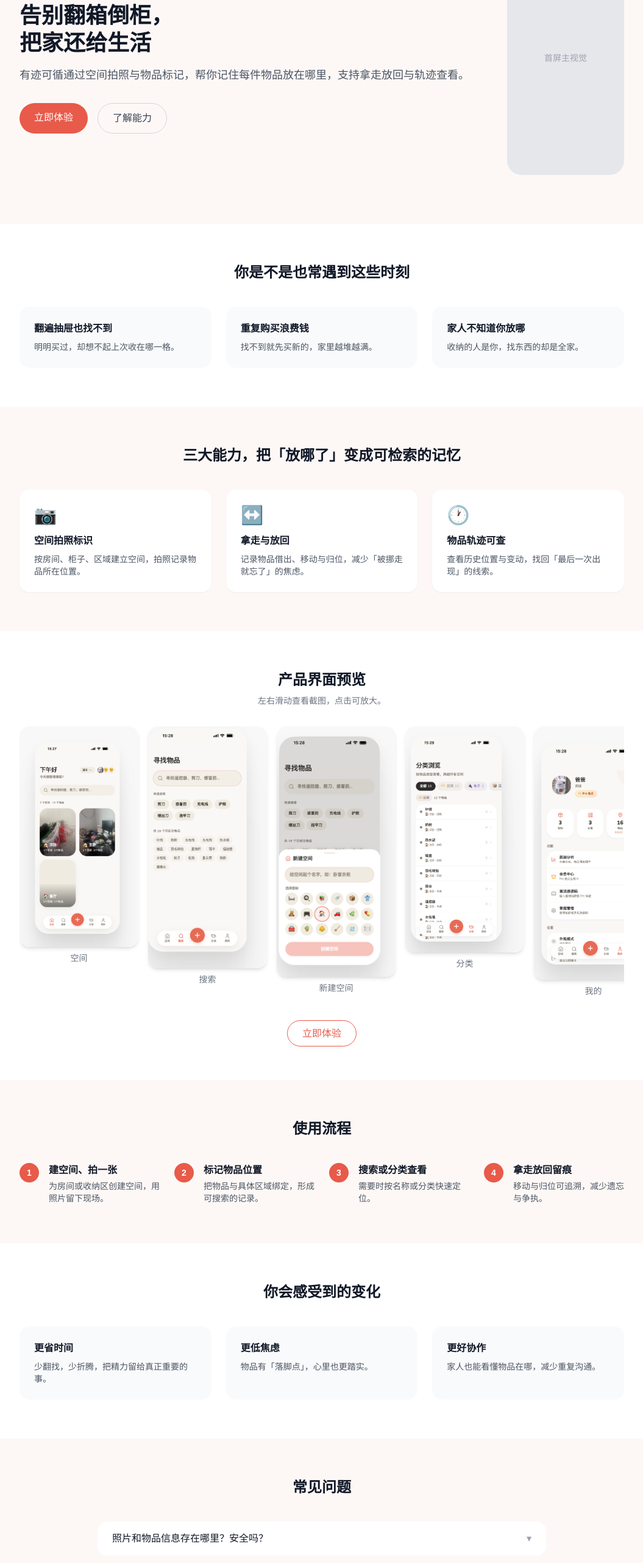
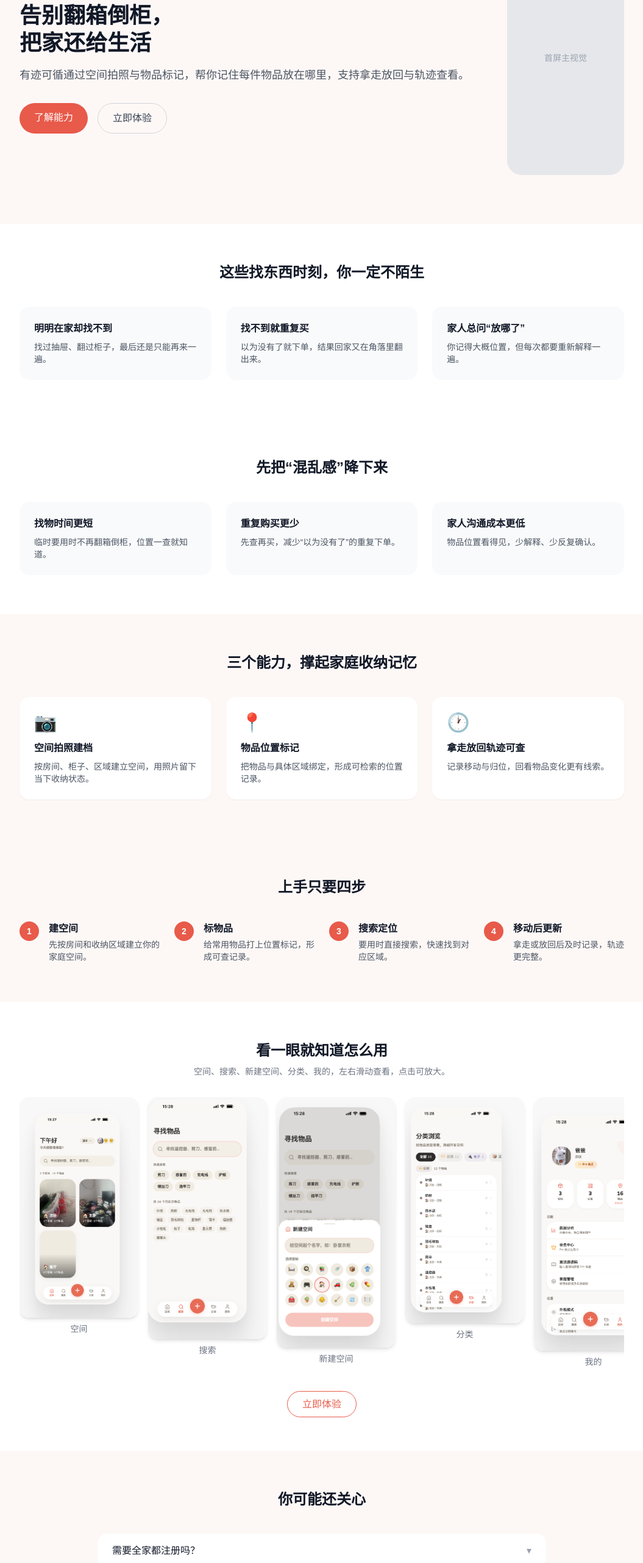
Before and after one commit to lxfljw/yjkx, a Next.js app in the folder official-site/: page / in a window 1280 px wide. Shown: the part 234-2797 px from the top of the page at 61% size, without its empty margins (112-1167 px from the left). Built offline with nearby package versions, Linux system fonts and the light colour scheme.

Commit message:
feat: align official-site IA copy and docs

```diff
--- a/official-site/app/components/Cta.tsx
+++ b/official-site/app/components/Cta.tsx
@@ -5,8 +5,8 @@ export default function Cta() {
     <section id="cta" className="py-16 bg-[#E85A4A]">
       <div className="max-w-5xl mx-auto px-4 flex flex-col md:flex-row items-center justify-between gap-6">
         <div>
-          <h2 className="text-2xl font-bold text-white mb-2">现在就去体验</h2>
-          <p className="text-white/80">用 H5 直接上手，把收纳变成可检索的习惯。</p>
+          <h2 className="text-2xl font-bold text-white mb-2">先把一个抽屉试起来</h2>
+          <p className="text-white/80">从最常用的区域开始，今天就建立第一份家庭物品地图。</p>
         </div>
         <a href={EXPERIENCE_URL} className="bg-white text-[#E85A4A] px-8 py-3 rounded-full font-bold hover:bg-gray-100 transition-colors whitespace-nowrap">
           立即体验
--- a/official-site/app/components/Demo.tsx
+++ b/official-site/app/components/Demo.tsx
@@ -19,8 +19,8 @@ export default function Demo() {
   return (
     <section id="demo" className="py-16 bg-white">
       <div className="max-w-5xl mx-auto px-4">
-        <h2 className="text-2xl font-bold text-center text-gray-900 mb-2">产品界面预览</h2>
-        <p className="text-center text-gray-500 text-sm mb-8">左右滑动查看截图，点击可放大。</p>
+        <h2 className="text-2xl font-bold text-center text-gray-900 mb-2">看一眼就知道怎么用</h2>
+        <p className="text-center text-gray-500 text-sm mb-8">空间、搜索、新建空间、分类、我的，左右滑动查看，点击可放大。</p>
         <div className="flex gap-4 overflow-x-auto pb-4 snap-x snap-mandatory">
           {images.map(img => (
             <figure key={img.src} className="flex-shrink-0 snap-start">
--- a/official-site/app/components/Faq.tsx
+++ b/official-site/app/components/Faq.tsx
@@ -1,14 +1,14 @@
 export default function Faq() {
   const items = [
-    { q: '照片和物品信息存在哪里？安全吗？', a: '请遵循产品内隐私说明与账号协议。首版官网仅做介绍，具体以 H5 内展示与更新为准。' },
-    { q: '识别一定准确吗？', a: '收纳场景复杂，建议以「空间 + 区域 + 物品标注」结合使用；轨迹与放回记录可提升找回概率。' },
-    { q: '是否收费？', a: '产品内可能有会员或增值服务，请以 H5 实际展示为准。' },
-    { q: '可以多人一起用吗？', a: '若产品提供家庭或协作能力，以 H5 功能为准；官网仅说明方向与价值。' },
+    { q: '需要全家都注册吗？', a: '可先由家庭主收纳人建立空间并维护记录，是否支持多人协作与权限分配以 H5 实际功能为准。' },
+    { q: '识别准不准？', a: '收纳场景复杂，建议结合“空间 + 区域 + 物品标记”一起使用，轨迹记录能帮助你更快找回。' },
+    { q: '数据安全吗？', a: '请以产品内隐私说明与账号协议为准；官网仅做能力介绍，不额外收集超出业务范围的信息。' },
+    { q: '是否收费？', a: '产品可能包含会员或增值服务，具体收费与权益以 H5 页面实际展示为准。' },
   ]
   return (
     <section id="faq" className="py-16 bg-[#fdf8f6]">
       <div className="max-w-3xl mx-auto px-4">
-        <h2 className="text-2xl font-bold text-center text-gray-900 mb-10">常见问题</h2>
+        <h2 className="text-2xl font-bold text-center text-gray-900 mb-10">你可能还关心</h2>
         <div className="flex flex-col gap-3">
           {items.map(i => (
             <details key={i.q} className="bg-white rounded-2xl px-6 py-4 group">
--- a/official-site/app/components/Features.tsx
+++ b/official-site/app/components/Features.tsx
@@ -1,13 +1,13 @@
 export default function Features() {
   const items = [
-    { icon: '📷', title: '空间拍照标识', desc: '按房间、柜子、区域建立空间，拍照记录物品所在位置。' },
-    { icon: '↔️', title: '拿走与放回', desc: '记录物品借出、移动与归位，减少「被挪走就忘了」的焦虑。' },
-    { icon: '🕐', title: '物品轨迹可查', desc: '查看历史位置与变动，找回「最后一次出现」的线索。' },
+    { icon: '📷', title: '空间拍照建档', desc: '按房间、柜子、区域建立空间，用照片留下当下收纳状态。' },
+    { icon: '📍', title: '物品位置标记', desc: '把物品与具体区域绑定，形成可检索的位置记录。' },
+    { icon: '🕐', title: '拿走放回轨迹可查', desc: '记录移动与归位，回看物品变化更有线索。' },
   ]
   return (
     <section id="features" className="py-16 bg-[#fdf8f6]">
       <div className="max-w-5xl mx-auto px-4">
-        <h2 className="text-2xl font-bold text-center text-gray-900 mb-10">三大能力，把「放哪了」变成可检索的记忆</h2>
+        <h2 className="text-2xl font-bold text-center text-gray-900 mb-10">三个能力，撑起家庭收纳记忆</h2>
         <div className="grid grid-cols-1 md:grid-cols-3 gap-6">
           {items.map(i => (
             <div key={i.title} className="bg-white rounded-2xl p-6 shadow-sm">
--- a/official-site/app/components/Flow.tsx
+++ b/official-site/app/components/Flow.tsx
@@ -1,14 +1,14 @@
 export default function Flow() {
   const steps = [
-    { title: '建空间、拍一张', desc: '为房间或收纳区创建空间，用照片留下现场。' },
-    { title: '标记物品位置', desc: '把物品与具体区域绑定，形成可搜索的记录。' },
-    { title: '搜索或分类查看', desc: '需要时按名称或分类快速定位。' },
-    { title: '拿走放回留痕', desc: '移动与归位可追溯，减少遗忘与争执。' },
+    { title: '建空间', desc: '先按房间和收纳区域建立你的家庭空间。' },
+    { title: '标物品', desc: '给常用物品打上位置标记，形成可查记录。' },
+    { title: '搜索定位', desc: '要用时直接搜索，快速找到对应区域。' },
+    { title: '移动后更新', desc: '拿走或放回后及时记录，轨迹更完整。' },
   ]
   return (
     <section id="flow" className="py-16 bg-[#fdf8f6]">
       <div className="max-w-5xl mx-auto px-4">
-        <h2 className="text-2xl font-bold text-center text-gray-900 mb-10">使用流程</h2>
+        <h2 className="text-2xl font-bold text-center text-gray-900 mb-10">上手只要四步</h2>
         <ol className="flex flex-col md:flex-row gap-6">
           {steps.map((s, i) => (
             <li key={i} className="flex-1 flex gap-4 items-start">
--- a/official-site/app/components/Hero.tsx
+++ b/official-site/app/components/Hero.tsx
@@ -9,8 +9,8 @@ export default function Hero() {
           <h1 className="text-4xl font-bold text-gray-900 mb-4 leading-tight">告别翻箱倒柜，<br />把家还给生活</h1>
           <p className="text-gray-600 mb-8 text-lg">有迹可循通过空间拍照与物品标记，帮你记住每件物品放在哪里，支持拿走放回与轨迹查看。</p>
           <div className="flex gap-4">
-            <a href={EXPERIENCE_URL} className="bg-[#E85A4A] text-white px-6 py-3 rounded-full font-medium hover:bg-[#d44a3a] transition-colors">立即体验</a>
-            <a href="#features" className="border border-gray-300 text-gray-700 px-6 py-3 rounded-full font-medium hover:bg-gray-50 transition-colors">了解能力</a>
+            <a href="#features" className="bg-[#E85A4A] text-white px-6 py-3 rounded-full font-medium hover:bg-[#d44a3a] transition-colors">了解能力</a>
+            <a href={EXPERIENCE_URL} className="border border-gray-300 text-gray-700 px-6 py-3 rounded-full font-medium hover:bg-gray-50 transition-colors">立即体验</a>
           </div>
         </div>
         <div className="flex-shrink-0 w-48 h-96 bg-gray-200 rounded-3xl flex items-center justify-center text-gray-400 text-sm">
--- a/official-site/app/components/Pain.tsx
+++ b/official-site/app/components/Pain.tsx
@@ -1,13 +1,13 @@
 export default function Pain() {
   const items = [
-    { title: '翻遍抽屉也找不到', desc: '明明买过，却想不起上次收在哪一格。' },
-    { title: '重复购买浪费钱', desc: '找不到就先买新的，家里越堆越满。' },
-    { title: '家人不知道你放哪', desc: '收纳的人是你，找东西的却是全家。' },
+    { title: '明明在家却找不到', desc: '找过抽屉、翻过柜子，最后还是只能再来一遍。' },
+    { title: '找不到就重复买', desc: '以为没有了就下单，结果回家又在角落里翻出来。' },
+    { title: '家人总问“放哪了”', desc: '你记得大概位置，但每次都要重新解释一遍。' },
   ]
   return (
     <section id="pain" className="py-16 bg-white">
       <div className="max-w-5xl mx-auto px-4">
-        <h2 className="text-2xl font-bold text-center text-gray-900 mb-10">你是不是也常遇到这些时刻</h2>
+        <h2 className="text-2xl font-bold text-center text-gray-900 mb-10">这些找东西时刻，你一定不陌生</h2>
         <div className="grid grid-cols-1 md:grid-cols-3 gap-6">
           {items.map(i => (
             <div key={i.title} className="bg-gray-50 rounded-2xl p-6">
--- a/official-site/app/components/Value.tsx
+++ b/official-site/app/components/Value.tsx
@@ -1,13 +1,13 @@
 export default function Value() {
   const items = [
-    { title: '更省时间', desc: '少翻找，少折腾，把精力留给真正重要的事。' },
-    { title: '更低焦虑', desc: '物品有「落脚点」，心里也更踏实。' },
-    { title: '更好协作', desc: '家人也能看懂物品在哪，减少重复沟通。' },
+    { title: '找物时间更短', desc: '临时要用时不再翻箱倒柜，位置一查就知道。' },
+    { title: '重复购买更少', desc: '先查再买，减少“以为没有了”的重复下单。' },
+    { title: '家人沟通成本更低', desc: '物品位置看得见，少解释、少反复确认。' },
   ]
   return (
     <section id="value" className="py-16 bg-white">
       <div className="max-w-5xl mx-auto px-4">
-        <h2 className="text-2xl font-bold text-center text-gray-900 mb-10">你会感受到的变化</h2>
+        <h2 className="text-2xl font-bold text-center text-gray-900 mb-10">先把“混乱感”降下来</h2>
         <div className="grid grid-cols-1 md:grid-cols-3 gap-6">
           {items.map(i => (
             <div key={i.title} className="bg-gray-50 rounded-2xl p-6">
--- a/official-site/app/layout.tsx
+++ b/official-site/app/layout.tsx
@@ -14,8 +14,8 @@ const geistMono = localFont({
 });
 
 export const metadata: Metadata = {
-  title: "Create Next App",
-  description: "Generated by create next app",
+  title: '有迹可循 - 家庭物品收纳管理',
+  description: '有迹可循官网：用空间拍照与物品标记，记住每件东西放在哪里，支持拿走放回与轨迹查看。',
 };
 
 export default function RootLayout({
--- a/official-site/app/page.tsx
+++ b/official-site/app/page.tsx
@@ -9,11 +9,6 @@ import Faq from './components/Faq'
 import Cta from './components/Cta'
 import Footer from './components/Footer'
 
-export const metadata = {
-  title: '有迹可循 - 家庭物品收纳管理',
-  description: '有迹可循 — 用空间拍照与物品标记，记住每件东西放在哪里，支持拿走放回与轨迹查看。',
-}
-
 export default function Home() {
   return (
     <>
@@ -21,10 +16,10 @@ export default function Home() {
       <main>
         <Hero />
         <Pain />
+        <Value />
         <Features />
+        <Flow />
         <Demo />
-        <Flow />
-        <Value />
         <Faq />
         <Cta />
       </main>
```
Also changed, not shown: 3 other files (tests, documents, lock files or other folders).
